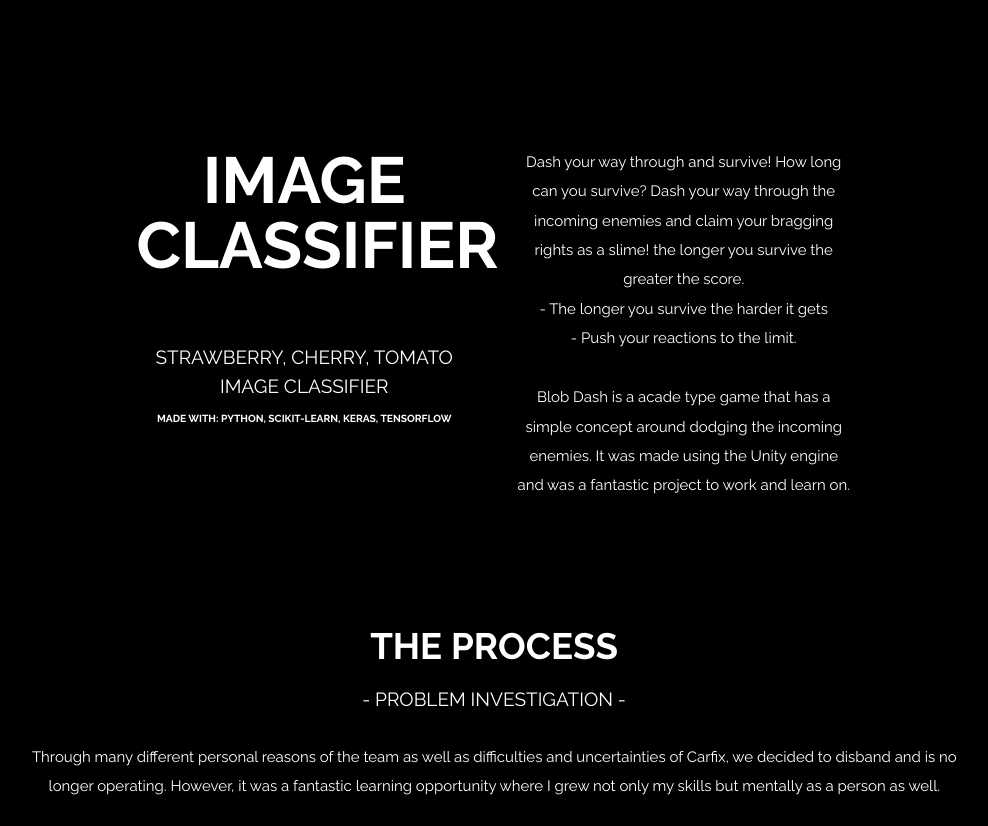
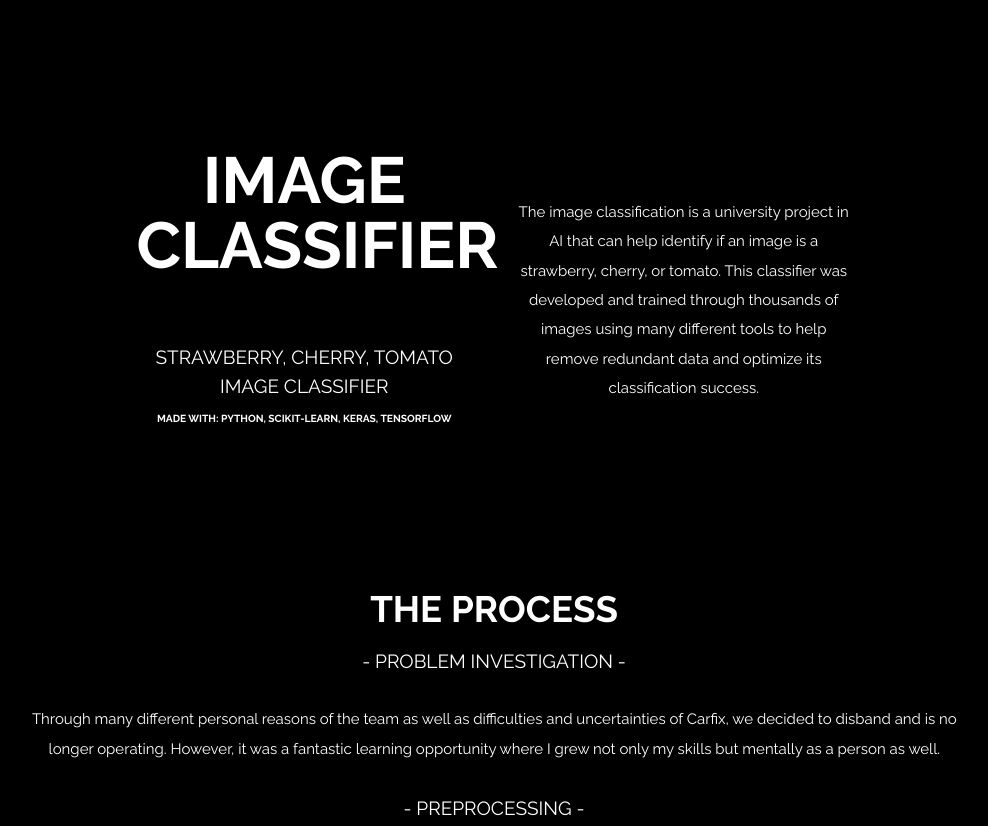
Before and after one commit to KevinGinJunYang/KevinGinJunYang.github.io, a plain HTML site: page imageclassification.html in a window 1280 px wide. Shown: the top 826 px of the page, without its empty margins (146-1134 px from the left). Drawn offline with nearby package versions, Linux system fonts and the light colour scheme.

Commit message:
added intro to image classifier

```diff
--- a/imageclassification.html
+++ b/imageclassification.html
@@ -23,12 +23,11 @@
 						<h6>Made with: Python, Scikit-learn, Keras, Tensorflow</h6>
                      </header>
                   </div>
-                  <div class="6u$ 12u$(medium)">
-                     <p>Dash your way through and survive! How long can you survive? Dash your way through the incoming enemies and claim your bragging rights as a slime! the longer you survive the greater the score.
-                        <br>- The longer you survive the harder it gets
-                        <br>- Push your reactions to the limit.
+                  <div class="6u$ 12u$(medium)" style=margin-top:50px;>
+                     <p>The image classification is a university project in AI that can help identify if an image is a strawberry, cherry, or tomato. This classifier was developed and trained through thousands of images using many
+					 different tools to help remove redundant data and optimize its classification success.
                      </p>
-                     <p>Blob Dash is a acade type game that has a simple concept around dodging the incoming enemies. It was made using the Unity engine and was a fantastic project to work and learn on.</p>
+
                   </div>
                </div>
             </div>
```
